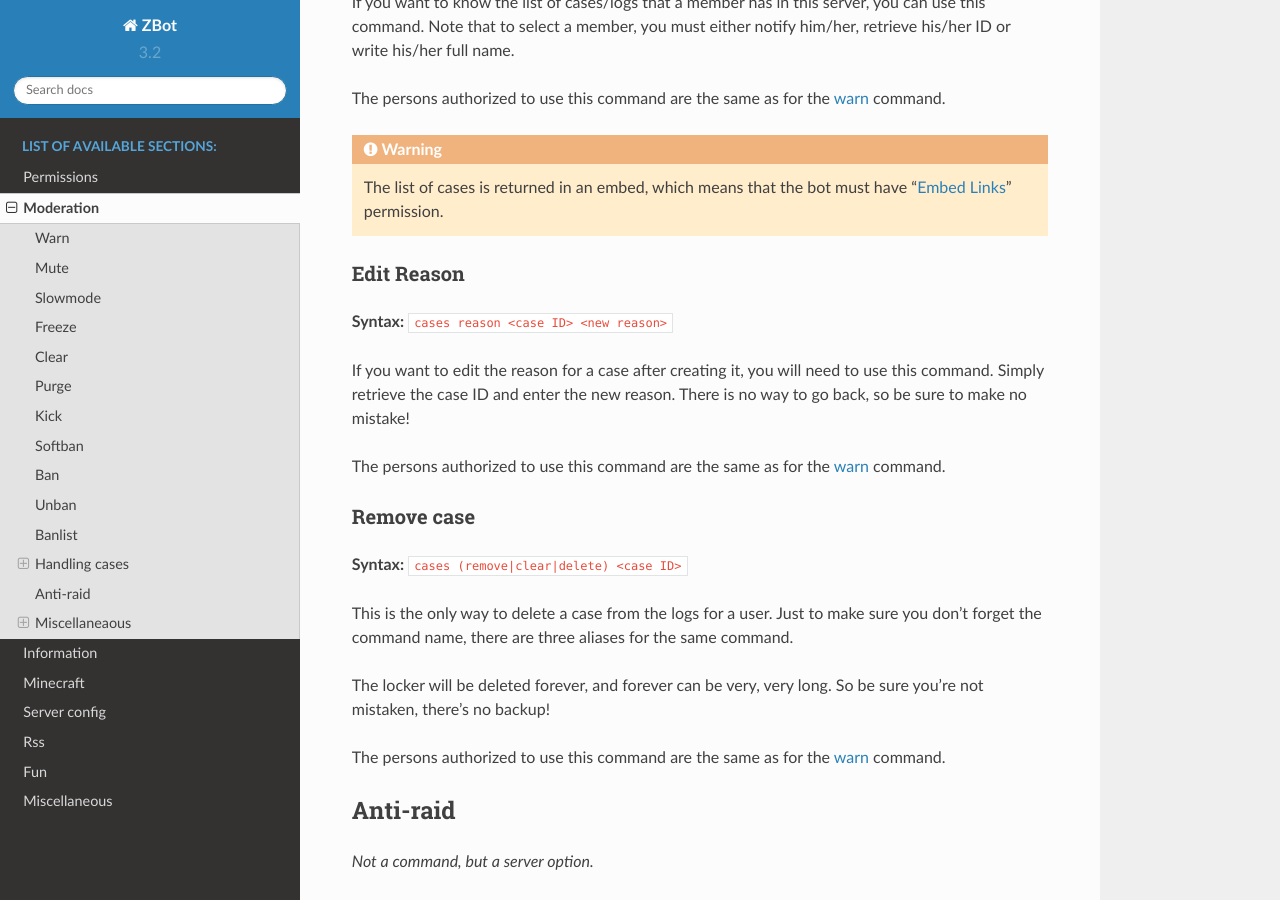
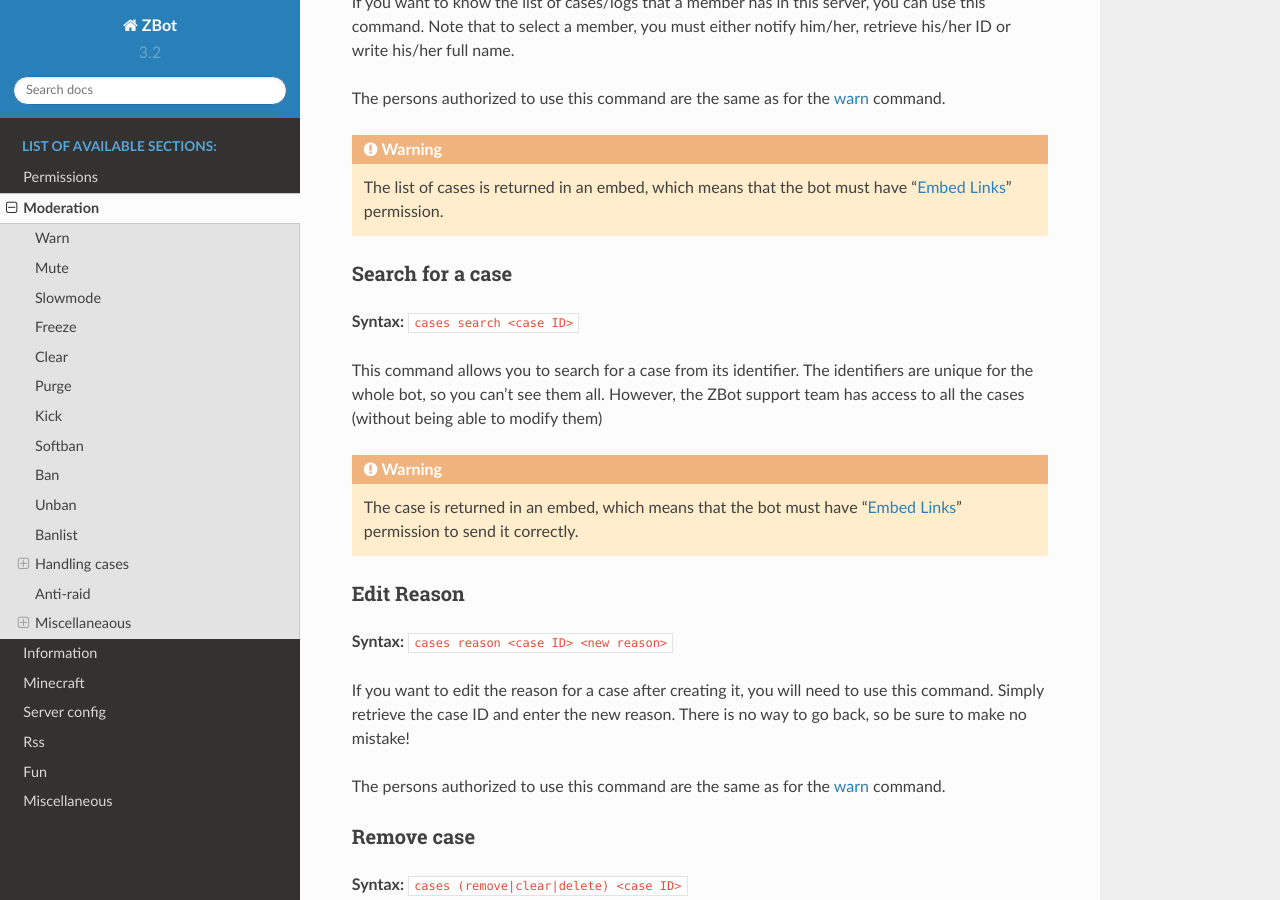
Before and after one commit to Awhikax/ZBot, a Sphinx documentation site: the page built from docs/moderator.rst, in a window 1280 px wide and 900 px high, scrolled down 4904 px. Built offline with Sphinx 7.4.7 and the Read the Docs theme 2.0.0, drawn with Linux system fonts in a browser that asks for light colours.

Commit message:
[doc] new version + add 'cases search' doc

```diff
--- a/docs/conf.py
+++ b/docs/conf.py
@@ -25,7 +25,7 @@
 # The short X.Y version
 version = '3.2'
 # The full version, including alpha/beta/rc tags
-release = '3.2.3b'
+release = '3.2.4'
 
 
 # Example configuration for intersphinx: refer to the Python standard library.
--- a/docs/moderator.rst
+++ b/docs/moderator.rst
@@ -159,6 +159,15 @@
 .. warning:: The list of cases is returned in an embed, which means that the bot must have "`Embed Links <perms.html#embed-links>`_" permission.
 
 
+Search for a case
+-----------------
+
+**Syntax:** :code:`cases search <case ID>`
+
+This command allows you to search for a case from its identifier. The identifiers are unique for the whole bot, so you can't see them all. However, the ZBot support team has access to all the cases (without being able to modify them)
+
+.. warning:: The case is returned in an embed, which means that the bot must have "`Embed Links <perms.html#embed-links>`_" permission to send it correctly.
+
 Edit Reason
 -----------
 
```
